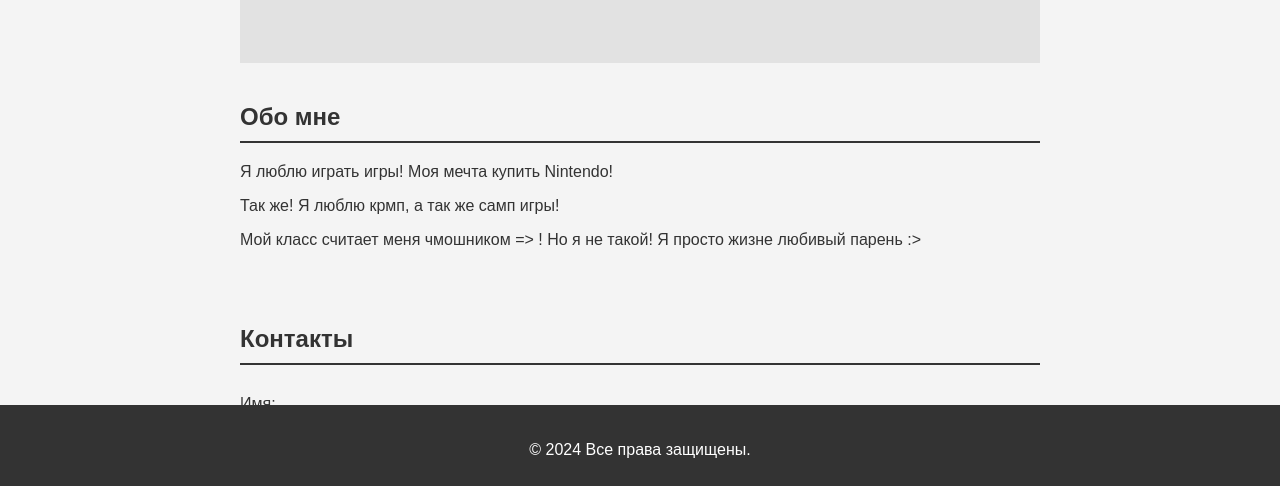
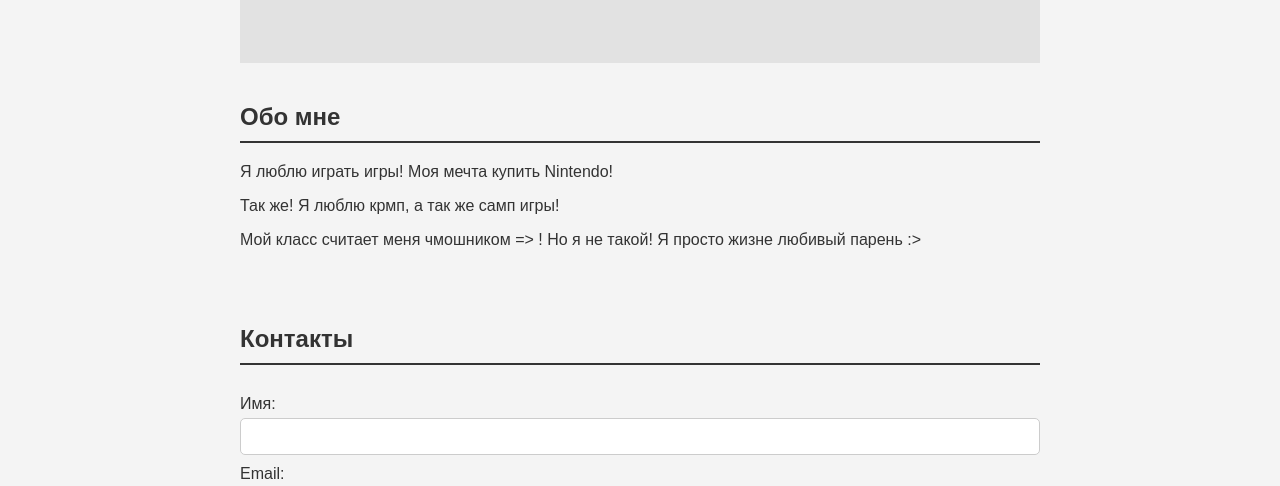
Before and after one commit to alimardan4ik/obomneprochitay, a plain HTML site: page index.html in a window 1280 px wide. Shown: the part 305-791 px from the top of the page. Drawn offline with Linux system fonts and the light colour scheme.

Commit message:
Update index.html

```diff
--- a/index.html
+++ b/index.html
@@ -43,10 +43,6 @@
         </form>
     </section>
 
-    <footer>
-        <p>© 2024 Все права защищены.</p>
-    </footer>
-
     <script src="script.js"></script>
 </body>
 </html>
```
